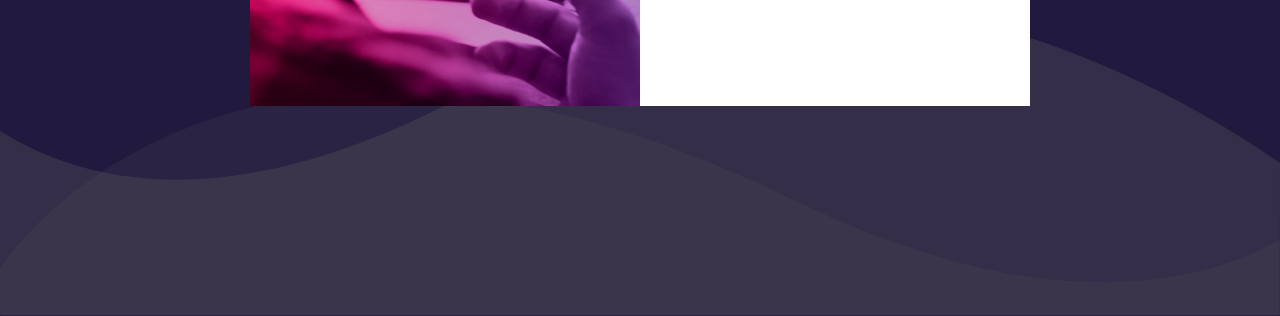
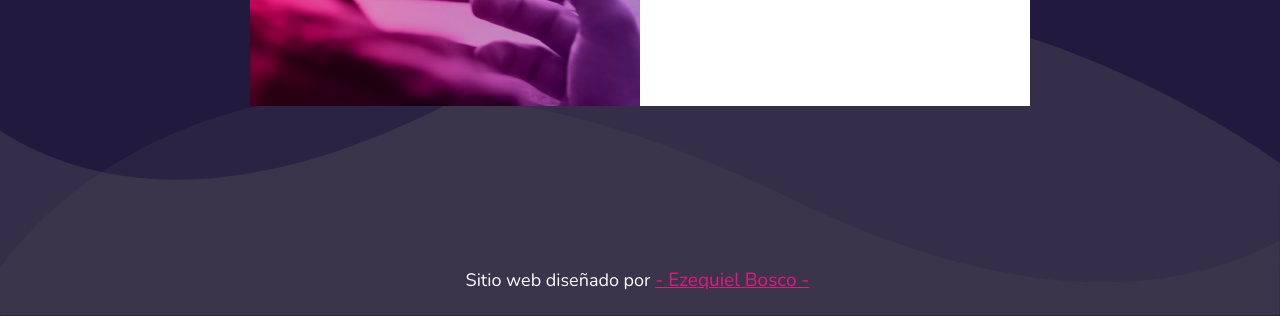
Before and after one commit to EzequielBosco/Ejercicios-UTN-Desarrollador-WEB, a plain HTML site: page Clase 9 Bootstrap/index.html in a window 1280 px wide. Shown: the part 484-800 px from the top of the page. Drawn offline with nearby package versions, Linux system fonts and the light colour scheme.

Commit message:
mejoro ejercicio clase 9 bootstrap

```diff
--- a/Clase 9 Bootstrap/index.html
+++ b/Clase 9 Bootstrap/index.html
@@ -44,6 +44,9 @@
                 </div>
             </div>
         </div>
+        <footer>
+            <p class="text-center">Sitio web diseñado por <a className="underline white d-inline" target="blank" href="https://github.com/EzequielBosco">- Ezequiel Bosco -</a></p>
+        </footer>
     </div>
     <script src="https://cdn.jsdelivr.net/npm/@popperjs/core@2.11.6/dist/umd/popper.min.js" integrity="sha384-oBqDVmMz9ATKxIep9tiCxS/Z9fNfEXiDAYTujMAeBAsjFuCZSmKbSSUnQlmh/jp3" crossorigin="anonymous"></script>
 </body>
--- a/Clase 9 Bootstrap/styles.css
+++ b/Clase 9 Bootstrap/styles.css
@@ -6,6 +6,7 @@ body {
 
 i {
     color: #6A2A83;
+    cursor: default;
 }
 
 a {
@@ -27,11 +28,12 @@ button {
     border-radius: 20px;
     width: 335px;
     height: 35px;
+    transition: 0.2s ease-in;
 }
 
 button:hover {
     transform: scale(1.02);
-    color: black;
+    color: #65297c(143, 12, 34);
 }
 
 input {
@@ -111,6 +113,20 @@ h1 {
     cursor: pointer;
 }
 
+footer p {
+    font-size: 18px;
+    color: white;
+}
+
+footer a {
+    color: #6A2A83(143, 12, 34);
+    font-size: 19px;
+}
+
+footer a:hover {
+    color: #e21981c4;
+}
+
 @media (min-width: 768px) and (max-width: 1024px) {
     .container {
         margin-bottom: 5rem;
```
